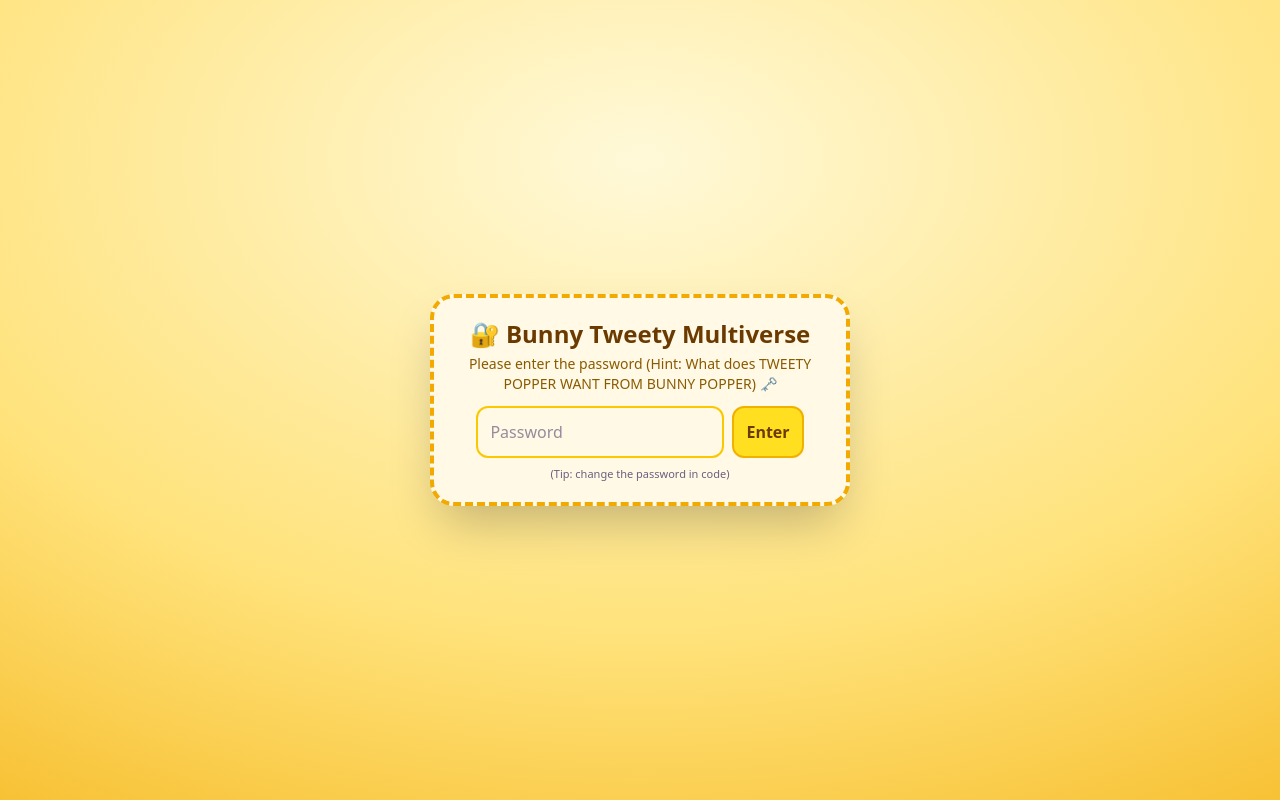
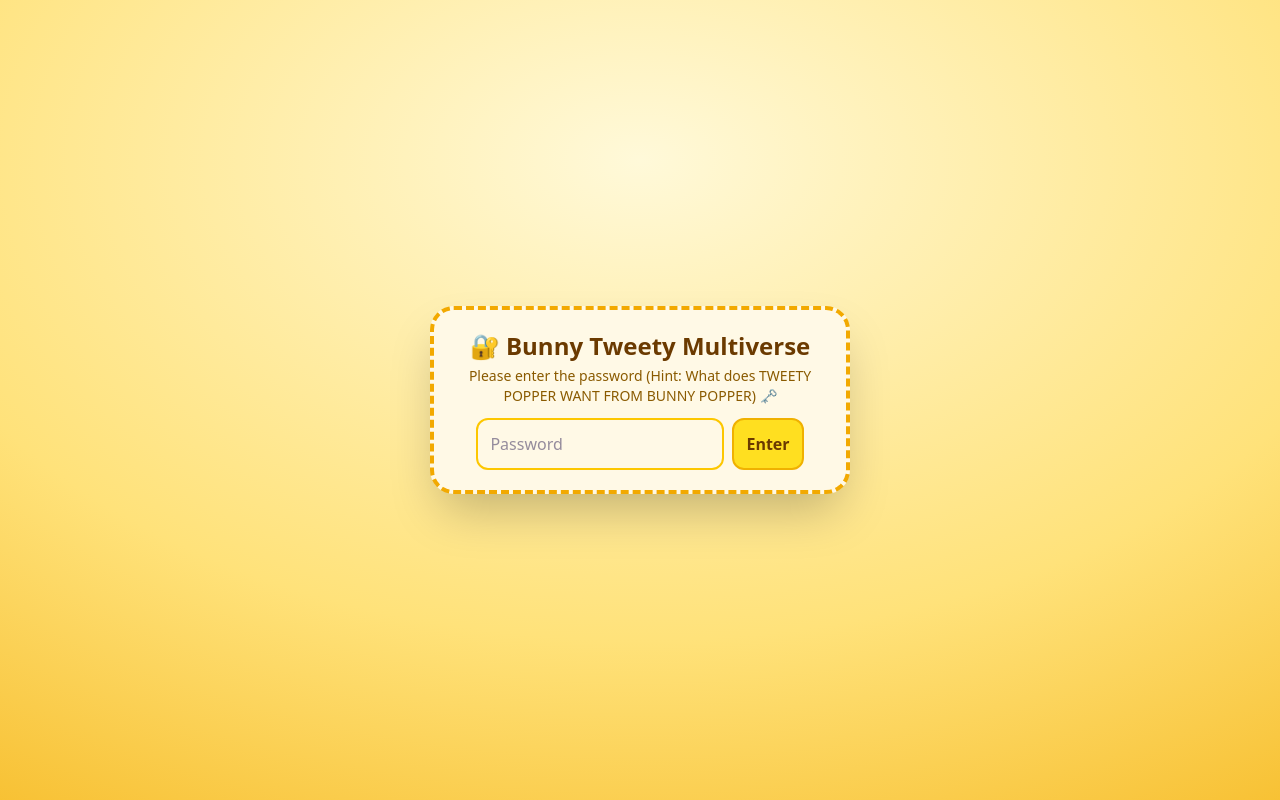
Before and after one commit to stavyadatta/btm_assmt, a React (Vite) app: page / in a window 1280 px wide. Shown: the top 800 px of the page. Built offline with nearby package versions, Linux system fonts and the light colour scheme.

Commit message:
Removed password tip

```diff
--- a/src/App.tsx
+++ b/src/App.tsx
@@ -323,7 +323,6 @@ export default function App() {
                 />
                 <Button onClick={handleUnlock}>Enter</Button>
               </div>
-              <p className="text-[11px] opacity-70 mt-2">(Tip: change the password in code)</p>
             </div>
           </motion.div>
         )}
```
